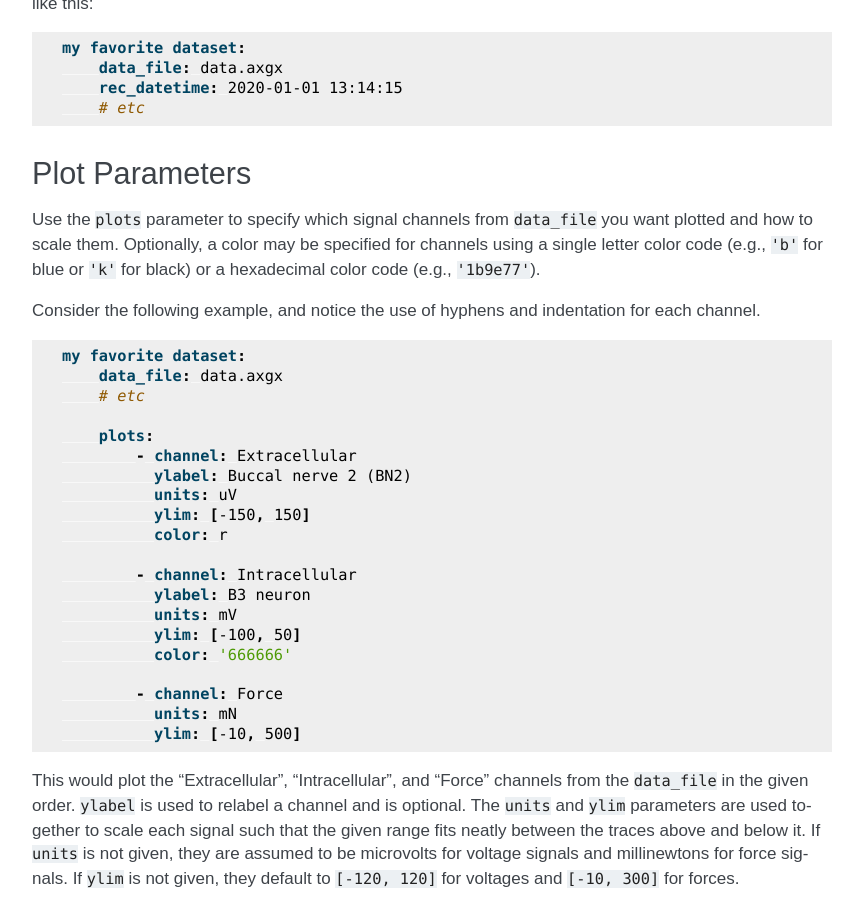
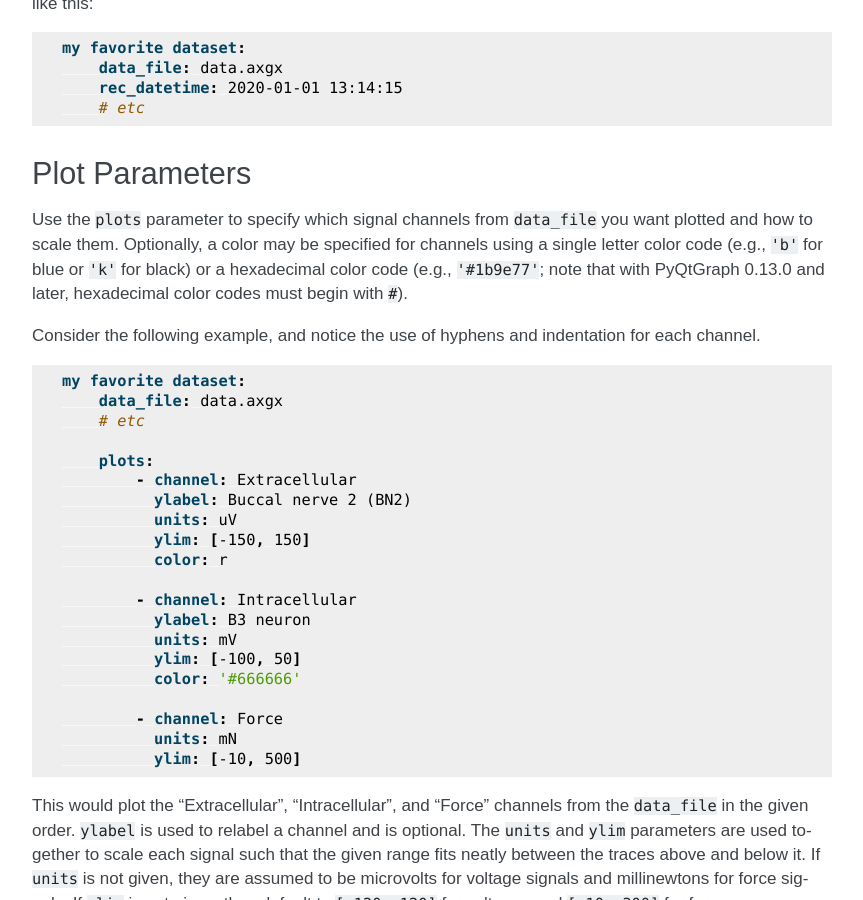
Before and after one commit to jpgill86/neurotic, a Sphinx documentation site: the page built from docs/metadata.rst, in a window 1280 px wide and 900 px high, scrolled down 6744 px. Shown: the whole window, without its empty margins (318-1181 px from the left). Built offline with Sphinx 7.4.7, drawn with Linux system fonts in a browser that asks for light colours; the version number could not be read and is left out; some of the changed text lies outside the part shown.

Commit message:
Fix hexadecimal color codes in examples and docs for PyQtGraph>=0.13.0
With PyQtGraph 0.13.0 and later, hexadecimal color codes must begin with ``#``.

```diff
--- a/docs/metadata.rst
+++ b/docs/metadata.rst
@@ -409,7 +409,9 @@ Plot Parameters
 Use the ``plots`` parameter to specify which signal channels from ``data_file``
 you want plotted and how to scale them. Optionally, a color may be specified
 for channels using a single letter color code (e.g., ``'b'`` for blue or
-``'k'`` for black) or a hexadecimal color code (e.g., ``'1b9e77'``).
+``'k'`` for black) or a hexadecimal color code (e.g., ``'#1b9e77'``; note that
+with PyQtGraph 0.13.0 and later, hexadecimal color codes must begin with
+``#``).
 
 Consider the following example, and notice the use of hyphens and indentation
 for each channel.
@@ -431,7 +433,7 @@ for each channel.
               ylabel: B3 neuron
               units: mV
               ylim: [-100, 50]
-              color: '666666'
+              color: '#666666'
 
             - channel: Force
               units: mN
@@ -536,7 +538,9 @@ loading is off (``lazy=False``).
 Detected spikes are indicated on the signals with markers, and spike trains are
 displayed in a raster plot. Optionally, a color may be specified for an
 amplitude discriminator using a single letter color code (e.g., ``'b'`` for
-blue or ``'k'`` for black) or a hexadecimal color code (e.g., ``'1b9e77'``).
+blue or ``'k'`` for black) or a hexadecimal color code (e.g., ``'#1b9e77'``;
+note that with PyQtGraph 0.13.0 and later, hexadecimal color codes must begin
+with ``#``).
 
 The algorithm can detect either peaks or troughs in the signal. When both the
 lower and upper bounds for amplitude windows are positive, the default behavior
@@ -572,7 +576,7 @@ for each amplitude discriminator.
               units: uV
               amplitude: [20, 50]
               epoch: Unit 2 activity
-              color: 'e6ab02'
+              color: '#e6ab02'
 
             - name: Unit 3
               channel: Intracellular
```
Also changed, not shown: 2 other files.
